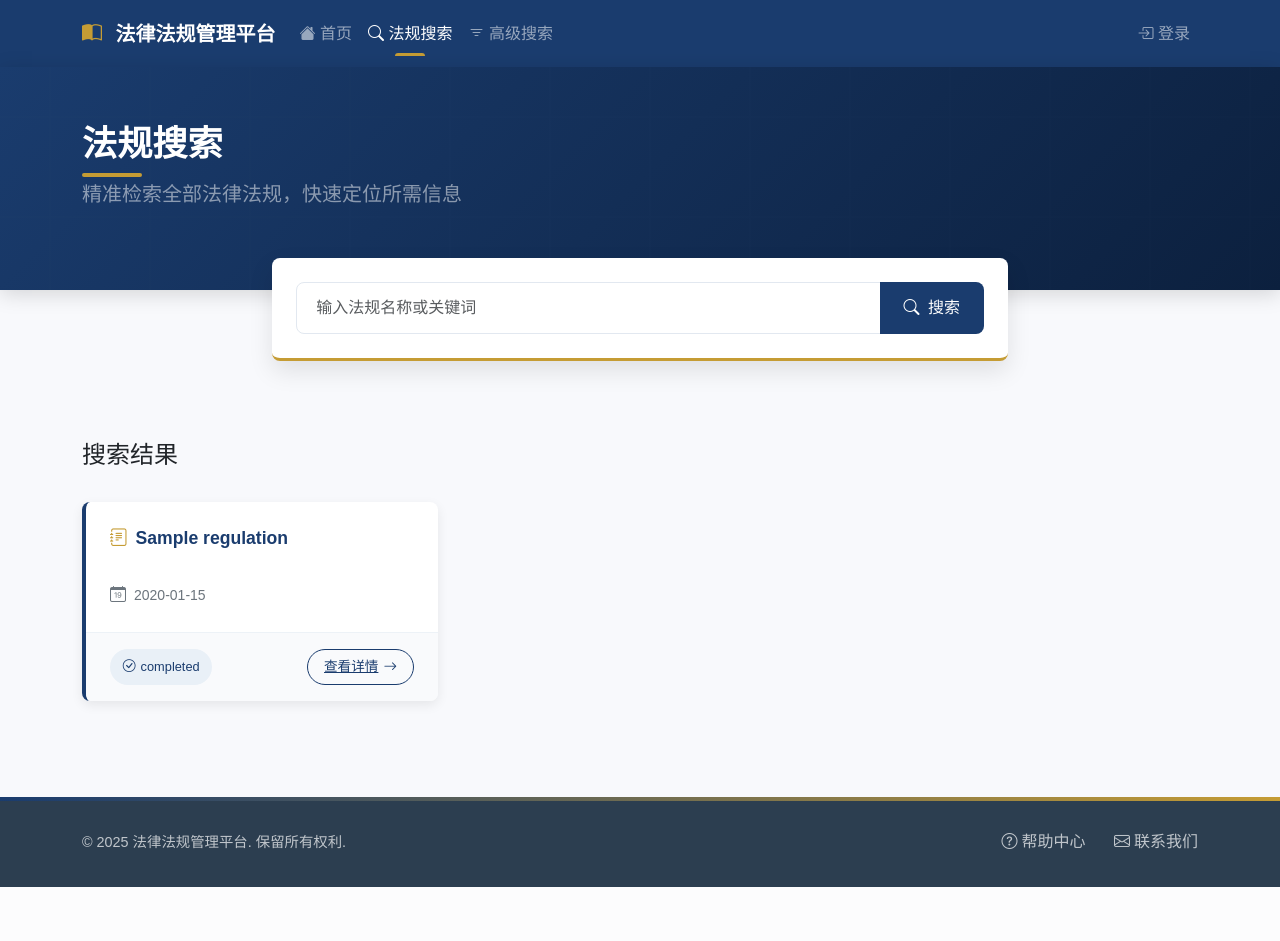
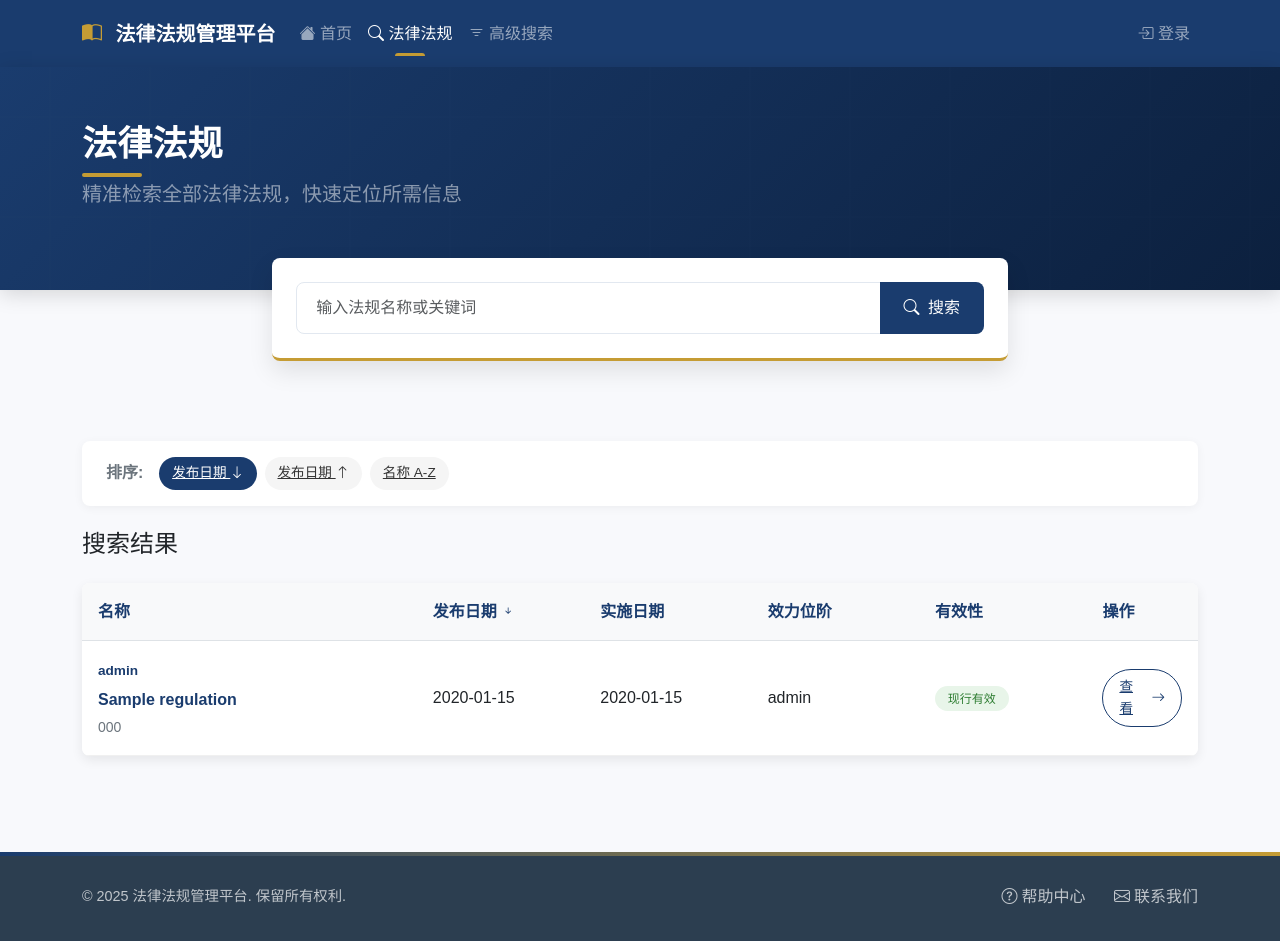
Before and after one commit to xiaoneng-cloud/lawcausedata, a Flask app: page /search/regulations in a window 1280 px wide. Before the commit the page ends 887 px from the top, so only its background shows below. Run offline with Flask 3, Linux system fonts and the light colour scheme; tables that the repository leaves empty hold one stand-in row (values such as "Sample post").

Commit message:
更新法律列表界面以及相关表结构

```diff
--- a/app.py
+++ b/app.py
@@ -99,6 +99,8 @@ def logout():
 def search_regulations():
     keyword = request.args.get('keyword', '')
     page = request.args.get('page', 1, type=int)
+    sort = request.args.get('sort', 'date')  # 默认按日期排序
+    direction = request.args.get('direction', 'desc')  # 默认降序排序
     per_page = 10
 
     query = LegalRegulation.query
@@ -106,9 +108,22 @@ def search_regulations():
         query = query.filter(
             db.or_(
                 LegalRegulation.name.like(f'%{keyword}%'),
-                LegalRegulation.source.like(f'%{keyword}%')
+                LegalRegulation.issued_by.like(f'%{keyword}%'),
+                LegalRegulation.document_number.like(f'%{keyword}%')
             )
         )
+
+    # 排序逻辑
+    if sort == 'date':
+        if direction == 'asc':
+            query = query.order_by(LegalRegulation.issued_date.asc())
+        else:
+            query = query.order_by(LegalRegulation.issued_date.desc())
+    elif sort == 'name':
+        if direction == 'asc':
+            query = query.order_by(LegalRegulation.name.asc())
+        else:
+            query = query.order_by(LegalRegulation.name.desc())
 
     pagination = query.paginate(page=page, per_page=per_page, error_out=False)
     regulations = pagination.items
@@ -116,7 +131,9 @@ def search_regulations():
     return render_template('regulations/list.html',
                            regulations=regulations,
                            pagination=pagination,
-                           keyword=keyword)
+                           keyword=keyword,
+                           sort=sort,
+                           direction=direction)
 
 # 法规详情
 @app.route('/regulations/<int:regulation_id>')
--- a/templates/regulations/list.html
+++ b/templates/regulations/list.html
@@ -3,7 +3,7 @@
 <head>
     <meta charset="UTF-8">
     <meta name="viewport" content="width=device-width, initial-scale=1.0">
-    <title>法规列表 - 法律法规管理平台</title>
+    <title>法律法规 - 法律法规管理平台</title>
     <link href="https://cdn.jsdelivr.net/npm/bootstrap@5.3.0/dist/css/bootstrap.min.css" rel="stylesheet">
     <link rel="stylesheet" href="https://cdn.jsdelivr.net/npm/bootstrap-icons@1.11.0/font/bootstrap-icons.css">
     <style>
@@ -143,73 +143,80 @@
             padding: 3rem 0;
         }
 
-        .regulations-wrapper {
-            display: grid;
-            grid-template-columns: repeat(auto-fill, minmax(300px, 1fr));
-            gap: 1.5rem;
-            margin-top: 2rem;
-        }
-
-        .regulation-card {
+        /* 新的表格样式 - 参考盘古行政法典 */
+        .regulations-table {
             background-color: white;
             border-radius: var(--border-radius);
-            border: none;
-            border-left: 4px solid var(--primary-color);
             box-shadow: var(--card-shadow);
-            transition: var(--transition);
-            height: 100%;
-            display: flex;
-            flex-direction: column;
             overflow: hidden;
         }
 
-        .regulation-card:hover {
-            transform: translateY(-5px);
-            box-shadow: 0 8px 25px rgba(0,0,0,0.12);
+        .regulations-table th {
+            background-color: #f8f9fa;
+            font-weight: 600;
+            color: var(--primary-color);
+            border-top: none;
+            padding: 1rem;
         }
 
-        .card-body {
-            flex: 1;
-            padding: 1.5rem;
-            display: flex;
-            flex-direction: column;
+        .regulations-table td {
+            padding: 1rem;
+            vertical-align: middle;
+            border-color: #f0f0f0;
         }
 
-        .card-title {
-            color: var(--primary-color);
-            font-weight: 600;
-            margin-bottom: 1rem;
-            font-size: 1.1rem;
-            line-height: 1.4;
+        .regulations-table tr {
+            transition: var(--transition);
         }
 
-        .card-title i {
-            color: var(--accent-color);
-            margin-right: 8px;
+        .regulations-table tr:hover {
+            background-color: #f8fafc;
         }
 
-        .card-footer {
-            background-color: #f9fafc;
-            border-top: 1px solid #edf2f7;
-            padding: 1rem 1.5rem;
-            display: flex;
-            justify-content: space-between;
-            align-items: center;
+        .badge-status {
+            padding: 0.4rem 0.8rem;
+            border-radius: 50px;
+            font-weight: 500;
+            font-size: 0.75rem;
         }
 
         .badge-active {
-            background-color: var(--light-accent);
-            color: var(--primary-color);
-            padding: 0.5rem 0.8rem;
-            border-radius: 50px;
-            font-weight: 500;
-            font-size: 0.8rem;
-            display: inline-flex;
-            align-items: center;
+            background-color: #e8f5e9;
+            color: #2e7d32;
         }
 
-        .badge-active i {
-            margin-right: 5px;
+        .badge-modified {
+            background-color: #fff8e1;
+            color: #ff8f00;
+        }
+
+        .badge-expired {
+            background-color: #ffebee;
+            color: #c62828;
+        }
+
+        .badge-pending {
+            background-color: #e3f2fd;
+            color: #1565c0;
+        }
+
+        .hierarchy-level {
+            font-size: 0.85rem;
+            color: var(--primary-color);
+            font-weight: 600;
+            display: inline-block;
+            margin-bottom: 0.3rem;
+        }
+
+        .regulation-name {
+            color: var(--primary-color);
+            font-weight: 600;
+            text-decoration: none;
+            transition: var(--transition);
+        }
+
+        .regulation-name:hover {
+            color: var(--accent-color);
         }
 
         .detail-btn {
@@ -277,6 +284,61 @@
             color: white;
         }
 
+        /* 排序相关样式 */
+        .sort-link {
+            color: inherit;
+            text-decoration: none;
+            display: inline-flex;
+            align-items: center;
+        }
+
+        .sort-link:hover {
+            color: var(--primary-color);
+        }
+
+        .sort-icon {
+            margin-left: 5px;
+            font-size: 0.8rem;
+        }
+
+        /* 筛选栏样式 */
+        .filter-bar {
+            background-color: white;
+            border-radius: var(--border-radius);
+            padding: 1rem 1.5rem;
+            margin-bottom: 1.5rem;
+            display: flex;
+            align-items: center;
+            box-shadow: 0 2px 10px rgba(0,0,0,0.05);
+        }
+
+        .filter-label {
+            font-weight: 600;
+            color: var(--text-secondary);
+            margin-right: 1rem;
+        }
+
+        .filter-options {
+            display: flex;
+            flex-wrap: wrap;
+            gap: 0.5rem;
+        }
+
+        .filter-badge {
+            background-color: #f5f5f5;
+            color: var(--text-primary);
+            border-radius: 50px;
+            padding: 0.35rem 0.8rem;
+            font-size: 0.85rem;
+            cursor: pointer;
+            transition: var(--transition);
+        }
+
+        .filter-badge:hover, .filter-badge.active {
+            background-color: var(--primary-color);
+            color: white;
+        }
+
         footer {
             background-color: var(--dark-color);
             color: white;
@@ -330,10 +392,6 @@
                 margin-top: -1.5rem;
             }
 
-            .regulations-wrapper {
-                grid-template-columns: 1fr;
-            }
-
             .footer-content {
                 flex-direction: column;
                 text-align: center;
@@ -345,6 +403,15 @@
 
             .footer-links a {
                 margin: 0 0.75rem;
+            }
+
+            .filter-bar {
+                flex-direction: column;
+                align-items: flex-start;
+            }
+
+            .filter-label {
+                margin-bottom: 0.5rem;
             }
         }
     </style>
@@ -367,7 +434,7 @@
                     </li>
                     <li class="nav-item">
                         <a class="nav-link active" href="/search/regulations">
-                            <i class="bi bi-search"></i> 法规搜索
+                            <i class="bi bi-search"></i> 法律法规
                         </a>
                     </li>
                     <li class="nav-item">
@@ -404,7 +471,7 @@
         <div class="container">
             <div class="row align-items-center">
                 <div class="col-lg-6">
-                    <h1 class="page-title">法规搜索</h1>
+                    <h1 class="page-title">法律法规</h1>
                     <p class="lead text-white-50">
                         精准检索全部法律法规，快速定位所需信息
                     </p>
@@ -433,6 +500,23 @@
 
     <section class="content-section">
         <div class="container">
+            <!-- 筛选栏 -->
+            <div class="filter-bar">
+                <span class="filter-label">排序:</span>
+                <div class="filter-options">
+                    <a href="{{ url_for('search_regulations', sort='date', direction='desc', keyword=keyword) }}" class="filter-badge {% if sort == 'date' and direction == 'desc' %}active{% endif %}">
+                        发布日期 <i class="bi bi-arrow-down"></i>
+                    </a>
+                    <a href="{{ url_for('search_regulations', sort='date', direction='asc', keyword=keyword) }}" class="filter-badge {% if sort == 'date' and direction == 'asc' %}active{% endif %}">
+                        发布日期 <i class="bi bi-arrow-up"></i>
+                    </a>
+                    <a href="{{ url_for('search_regulations', sort='name', direction='asc', keyword=keyword) }}" class="filter-badge {% if sort == 'name' and direction == 'asc' %}active{% endif %}">
+                        名称 A-Z
+                    </a>
+                </div>
+            </div>
+
+            <!-- 法规列表表格 -->
             <div class="d-flex justify-content-between align-items-center mb-4">
                 <h2 class="h4 mb-0">搜索结果</h2>
                 {% if keyword %}
@@ -441,32 +525,77 @@
             </div>
 
             {% if regulations %}
-            <div class="regulations-wrapper">
+            <div class="regulations-table">
+                <table class="table table-hover mb-0">
+                    <thead>
+                        <tr>
+                            <th>名称</th>
+                            <th style="width: 15%;">
+                                <a href="{{ url_for('search_regulations', sort='date', keyword=keyword) }}" class="sort-link">
+                                    发布日期
+                                    {% if sort == 'date' %}
+                                        {% if direction == 'asc' %}
+                                        <i class="bi bi-arrow-up-short sort-icon"></i>
+                                        {% else %}
+                                        <i class="bi bi-arrow-down-short sort-icon"></i>
+                                        {% endif %}
+                                    {% endif %}
+                                </a>
+                            </th>
+                            <th style="width: 15%;">实施日期</th>
+                            <th style="width: 15%;">效力位阶</th>
+                            <th style="width: 15%;">有效性</th>
+                            <th style="width: 10%;">操作</th>
+                        </tr>
+                    </thead>
+                    <tbody>
                         {% for regulation in regulations %}
-                <div class="regulation-card">
-                    <div class="card-body">
-                        <h5 class="card-title">
-                            <i class="bi bi-journal-text"></i>{{ regulation.name }}
-                        </h5>
-
-                        <div class="mt-auto pt-3">
-                            <div class="d-flex align-items-center">
-                                <i class="bi bi-calendar-date text-secondary me-2"></i>
-                                <span class="text-secondary small">{{ regulation.issued_date.strftime('%Y-%m-%d') if regulation.issued_date else '未知' }}</span>
+                        <tr>
+                            <td>
+                                <div>
+                                    <span class="hierarchy-level">
+                                        {{ regulation.hierarchy_level or '国务院' }}
+                                    </span>
                                 </div>
+                                <a href="{{ url_for('regulation_detail', regulation_id=regulation.id) }}" class="regulation-name">
+                                    {{ regulation.name }}
+                                </a>
+                                <div class="text-secondary small mt-1">
+                                    {{ regulation.document_number or '发布文号未知' }}
                                 </div>
-                    </div>
-                    <div class="card-footer">
-                        <span class="badge-active">
-                            <i class="bi bi-check-circle"></i>{{ regulation.status }}
-                        </span>
+                            </td>
+                            <td>
+                                {{ regulation.issued_date.strftime('%Y-%m-%d') if regulation.issued_date else '未知' }}
+                            </td>
+                            <td>
+                                {{ regulation.effective_date.strftime('%Y-%m-%d') if regulation.effective_date else '未知' }}
+                            </td>
+                            <td>
+                                {{ regulation.hierarchy_level or '未知' }}
+                            </td>
+                            <td>
+                                {% if regulation.validity == '现行有效' %}
+                                <span class="badge badge-status badge-active">现行有效</span>
+                                {% elif regulation.validity == '已修改' %}
+                                <span class="badge badge-status badge-modified">已修改</span>
+                                {% elif regulation.validity == '已废止' %}
+                                <span class="badge badge-status badge-expired">已废止</span>
+                                {% elif regulation.validity == '尚未生效' %}
+                                <span class="badge badge-status badge-pending">尚未生效</span>
+                                {% else %}
+                                <span class="badge badge-status badge-active">现行有效</span>
+                                {% endif %}
+                            </td>
+                            <td>
                                 <a href="{{ url_for('regulation_detail', regulation_id=regulation.id) }}"
                                    class="detail-btn">
-                            查看详情 <i class="bi bi-arrow-right"></i>
+                                    查看 <i class="bi bi-arrow-right"></i>
                                 </a>
-                    </div>
-                </div>
+                            </td>
+                        </tr>
                         {% endfor %}
+                    </tbody>
+                </table>
             </div>
             {% else %}
             <div class="empty-state">
```
Also changed, not shown: migrations/versions/5e509aab697a_add_new_fields_to_legalregulation.py (added, +97 -0 lines), models.py (+8 -1 lines), instance/data.db. Lines whose indentation alone changed are shown as unchanged.
